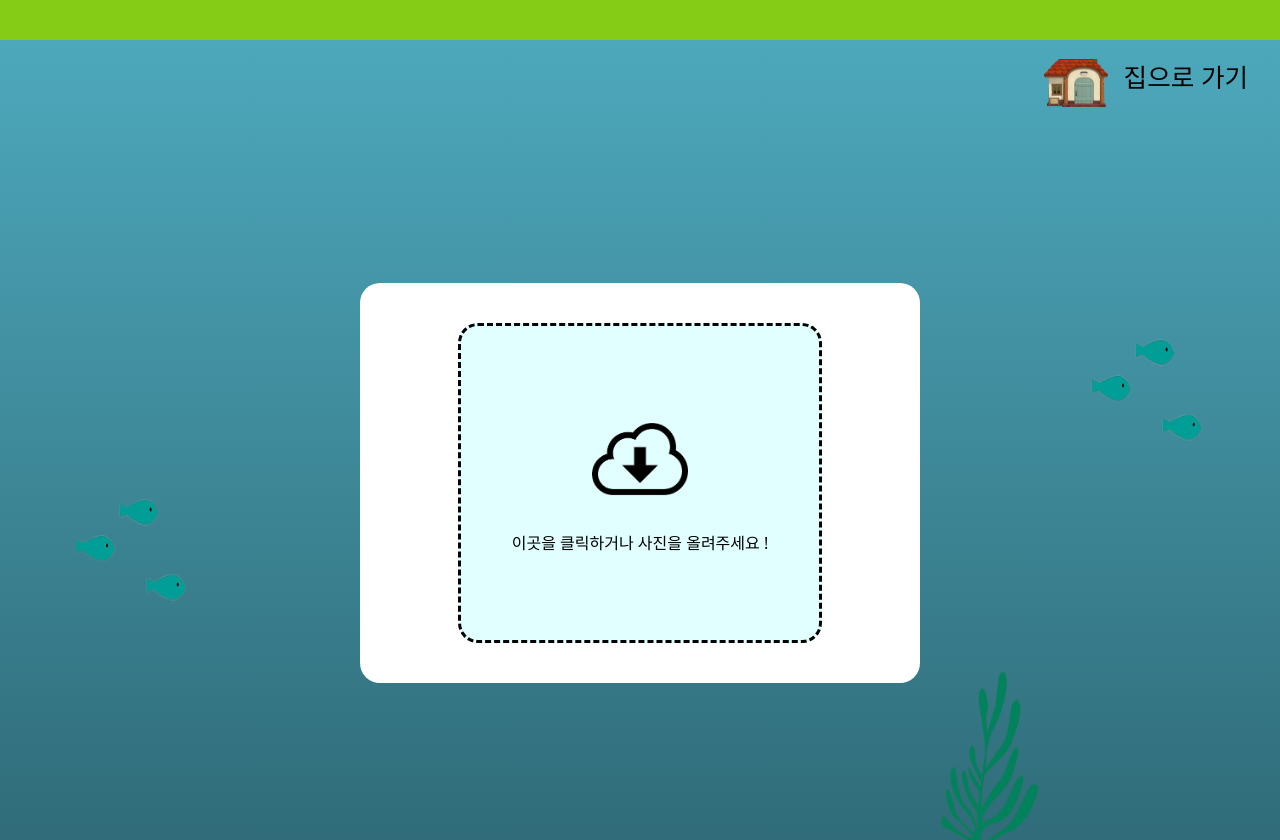
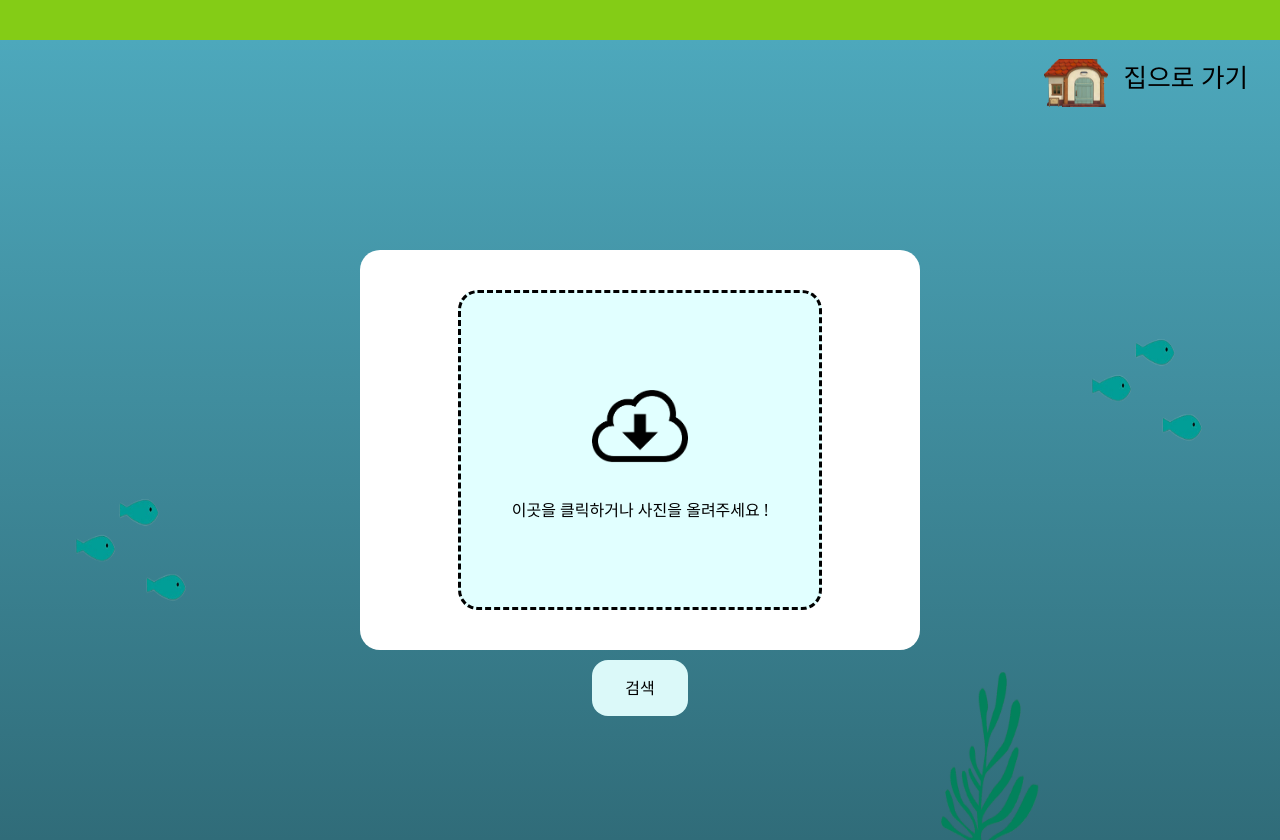
Before and after one commit to SVTeamJ/DeepBlue, a React (Vite) app in the folder frontend/: page / in a window 1280 px wide. Shown: the part 760-1600 px from the top of the page. Built offline with nearby package versions, Linux system fonts and the light colour scheme.

Commit message:
feat: 검색 ui추가

```diff
--- a/frontend/src/page/insertImage/index.scss
+++ b/frontend/src/page/insertImage/index.scss
@@ -13,6 +13,7 @@
   width: 100%;
   height: 100%;
   display: flex;
+  flex-direction: column;
   justify-content: center;
   align-items: center;
 }
@@ -21,6 +22,7 @@
   width: 35rem;
   height: 22.5rem;
   display: flex;
+  flex-direction: column;
   justify-content: center;
   align-items: center;
   background: #ffffff;
@@ -75,6 +77,27 @@
   height: 100%;
 }
 
+.insert_search {
+  display: flex;
+  justify-content: center;
+  align-items: center;
+
+  width: 6rem;
+  height: 3.5rem;
+  margin-top: 10px;
+  background-color: rgb(219, 249, 249);
+  border-radius: 1rem;
+
+  &:hover {
+    scale: 1.05;
+  }
+
+  &:active {
+    position: relative;
+    top: -1px;
+  }
+}
+
 /////// 여기부터는 position으로 이미지를 레이아웃할떄 쓴 css
 .insert_fishImg {
   position: absolute;
--- a/frontend/src/page/insertImage/index.tsx
+++ b/frontend/src/page/insertImage/index.tsx
@@ -61,7 +61,9 @@ const InsertImage = () => {
             className="hidden"
           ></input>
         </div>
+        <div className="insert_search">검색</div>
       </div>
+
       <div className="insert_fishImg">
         <img src={smallFish}></img>
       </div>
```
